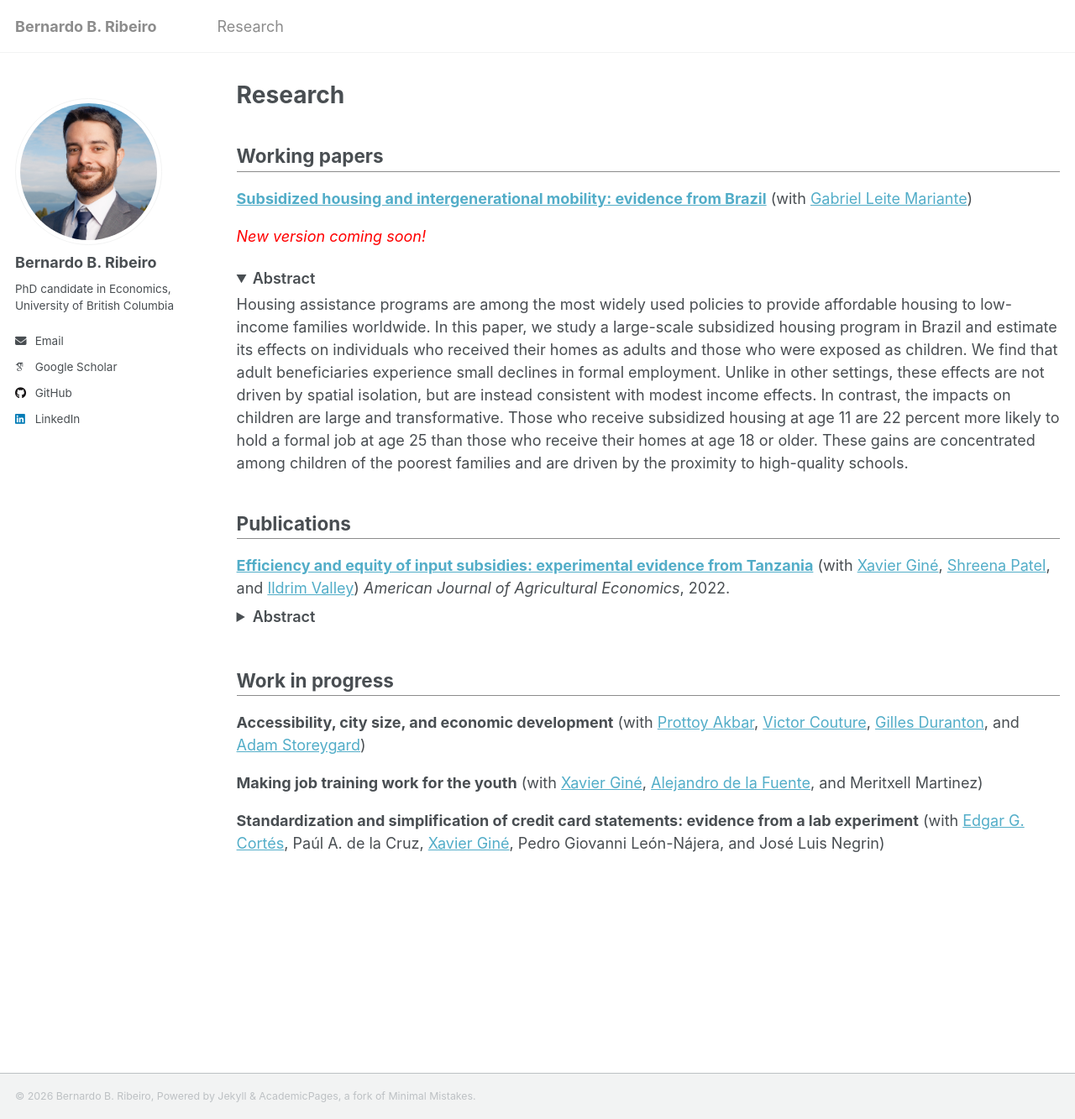
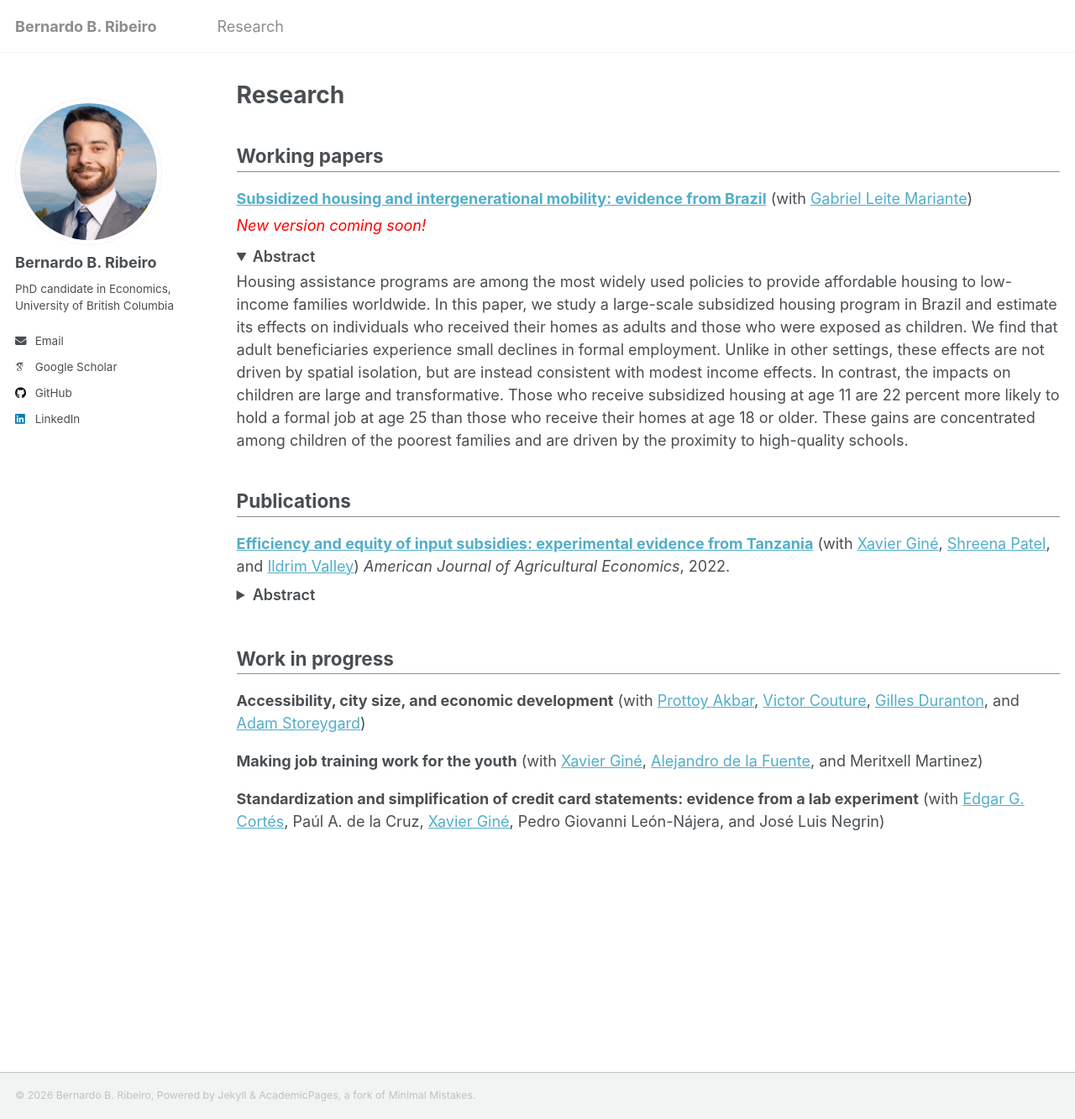
Before and after one commit to bbribeiro/bbribeiro.github.io, a Jekyll site: the page built from _pages/research.md, in a window 1280 px wide and 1333 px high. Shown: the whole window at 84% size. Built offline with Jekyll 4.4.1, drawn with Linux system fonts in a browser that asks for light colours; some web fonts are replaced; a script that is not in the unit is left out.

Commit message:
Adjusted space

```diff
--- a/_pages/research.md
+++ b/_pages/research.md
@@ -7,8 +7,8 @@ author_profile: true
 
 ## Working papers
 
-<p class="paper-title"><strong><a href="https://bbribeiro.github.io/files/jmp_latest.pdf"> Subsidized housing and intergenerational mobility: evidence from Brazil</a></strong> (with <a href="https://www.gleitemariante.com/home">Gabriel Leite Mariante</a>)</p>
-<p style="color: red;"><em>New version coming soon!</em></p>
+<p class="paper-title" style="margin-bottom: 0;"><strong><a href="https://bbribeiro.github.io/files/jmp_latest.pdf"> Subsidized housing and intergenerational mobility: evidence from Brazil</a></strong> (with <a href="https://www.gleitemariante.com/home">Gabriel Leite Mariante</a>)</p>
+<p style="color: red; margin-top: 5px; margin-bottom: 10px;"><em>New version coming soon!</em></p>
 <details class="abstract" open>
   <summary>Abstract</summary>
   <p>Housing assistance programs are among the most widely used policies to provide affordable housing to low-income families worldwide. In this paper, we study a large-scale subsidized housing program in Brazil and estimate its effects on individuals who received their homes as adults and those who were exposed as children. We find that adult beneficiaries experience small declines in formal employment. Unlike in other settings, these effects are not driven by spatial isolation, but are instead consistent with modest income effects. In contrast, the impacts on children are large and transformative. Those who receive subsidized housing at age 11 are 22 percent more likely to hold a formal job at age 25 than those who receive their homes at age 18 or older. These gains are concentrated among children of the poorest families and are driven by the proximity to high-quality schools.</p>
```
